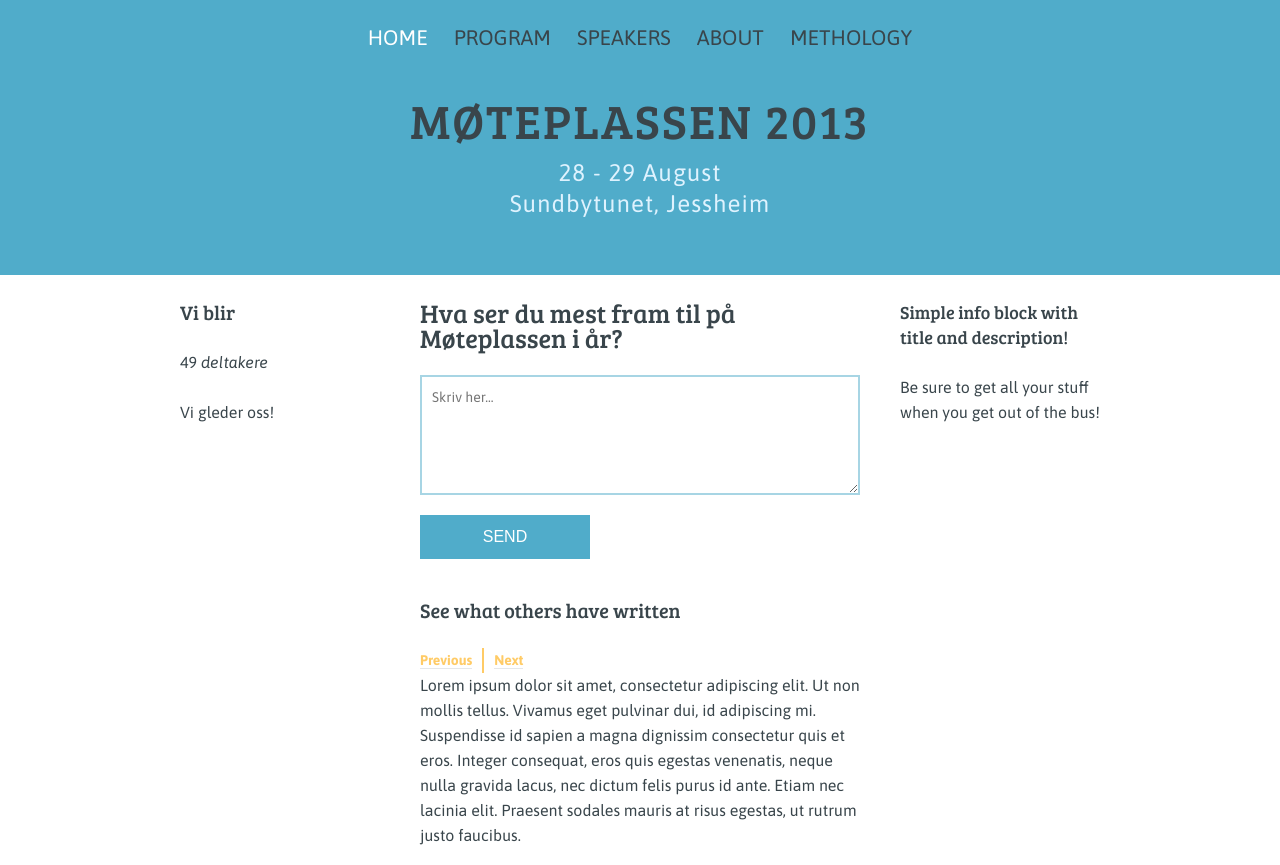
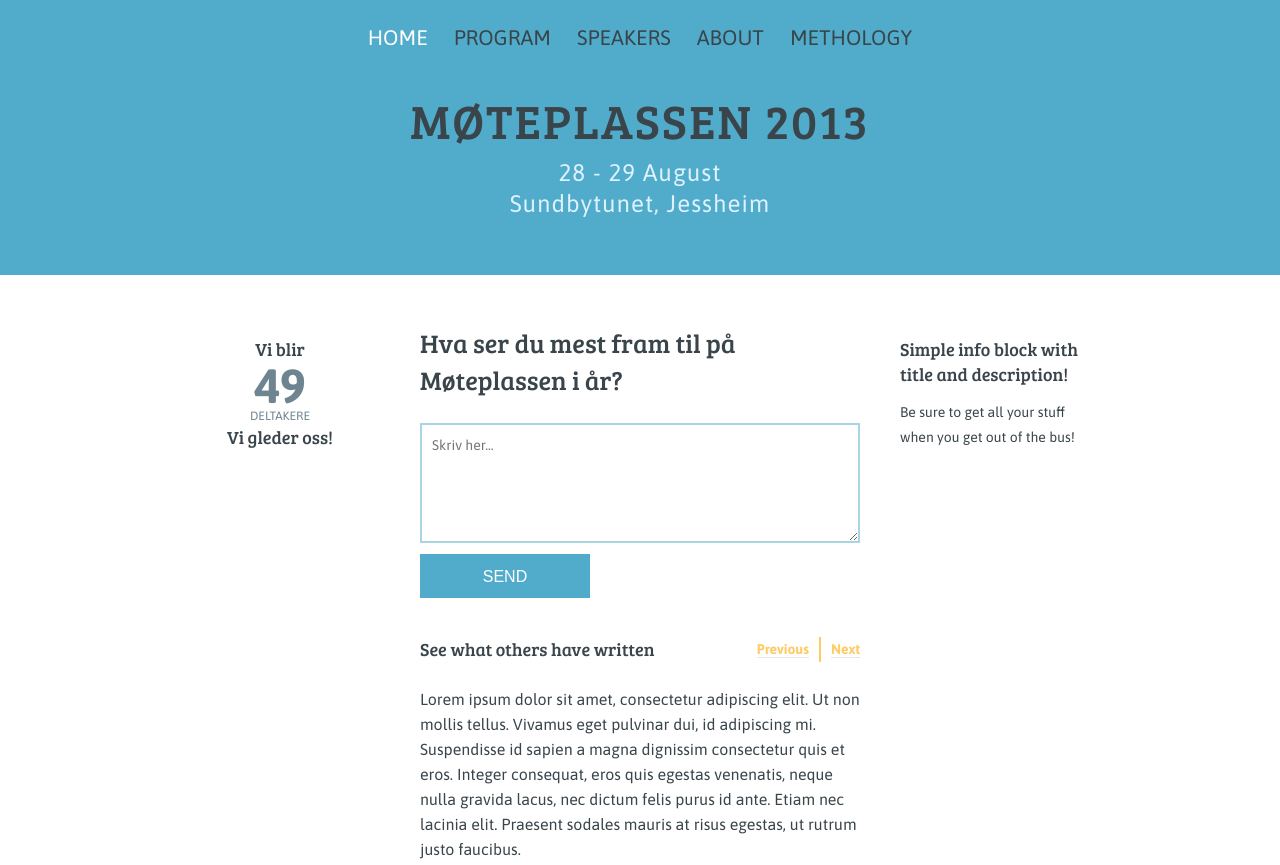
Before and after one commit to front/moteplassen-proto, a plain HTML site: page index.htm in a window 1280 px wide. Shown: the top 865 px of the page. Drawn offline with Linux system fonts and the light colour scheme.

Commit message:
Frontpage testimonials blocks

```diff
--- a/index.htm
+++ b/index.htm
@@ -10,7 +10,7 @@
   <link rel="stylesheet" href="http://fonts.googleapis.com/css?family=Asap:400,400italic,700,700italic">
   <link rel="stylesheet" href="stylesheets/style.css">
 </head>
-<body>
+<body class="page-home">
   <header id="header">
     <div class="l-row">
       <nav class="nav--main">
@@ -30,12 +30,12 @@
     </div>
   </header>
 
-  <div id="content" class="l-container">
+  <div id="content" class="l-container content--home">
     <div class="l-row">
       <div class="l-left-sidebar">
         <aside class="block--stats">
-          <h3>Vi blir</h3>
-          <p>49 <em>deltakere</em></p>
+          <h3 class="title">Vi blir</h3>
+          <div class="block--stats-count">49 <em>deltakere</em></div>
           <p>Vi gleder oss!</p>
         </aside>
       </div>
@@ -53,7 +53,7 @@
 
         <section class="testimonials--list">
           <header>
-            <h3>See what others have written</h3>
+            <h3 class="title">See what others have written</h3>
           </header>
 
           <ul class="pager pager--mini">
@@ -71,7 +71,7 @@
 
       <div class="l-right-sidebar">
         <aside class="block--text-info">
-          <h4>Simple info block with title and description!</h4>
+          <h4 class="title">Simple info block with title and description!</h4>
           <p>Be sure to get all your stuff when you get out of the bus!</p>
         </aside>
       </div>
--- a/sass/partials/layout/_layout.scss
+++ b/sass/partials/layout/_layout.scss
@@ -71,3 +71,8 @@
   @include padding-leader(1.5);
   @include padding-trailer(1.5);
 }
+
+// Page
+.content--home .l-row {
+  padding-top: em($base-line-height * 1);
+}
--- a/sass/partials/module/_module.scss
+++ b/sass/partials/module/_module.scss
@@ -15,3 +15,4 @@
 @import 'partials/sponsors';
 
 @import 'partials/testimonials';
+@import 'partials/blocks';
--- /dev/null
+++ b/sass/partials/module/partials/_blocks.scss
@@ -0,0 +1,40 @@
+.block--text-info {
+  .title {
+    @include margin-leader(0.5, 18px);
+    @include margin-trailer(0.5, 18px);
+  }
+  p {
+    @include adjust-font-size-to(14px);
+  }
+}
+
+.block--stats {
+  text-align: center;
+
+  .title, p {
+    @include adjust-font-size-to(18px);
+    @include margin-leader(0.5, 18px);
+    margin-bottom: 0;
+  }
+  p {
+    margin-top: 0;
+    font-family: $font-family-serif;
+  }
+}
+// 6e8591
+.block--stats-count {
+  @include adjust-font-size-to(48px);
+  color: #6E8591;
+  font-weight: 700;
+  line-height: 1;
+
+  em {
+    display: block;
+    margin-bottom: 0.25em;
+
+    font-size: em(12,48);
+    font-style: normal;
+    font-weight: 400;
+    text-transform: uppercase;
+  }
+}
--- a/sass/partials/module/partials/_testimonials.scss
+++ b/sass/partials/module/partials/_testimonials.scss
@@ -1,10 +1,32 @@
 .testimonials--form {
+  h2 {
+    @include adjust-leading-to(38/26, 26px);
+  }
   textarea {
+    @include margin-trailer(0.5);
     min-height: 120px;
     width: 100%;
+    vertical-align: top;
+  }
+  input {
+    vertical-align: top;
+  }
+}
+
+.testimonials--list {
+  header {
+    float: left;
+  }
+  .pager {
+    float: right;
+  }
+  .title {
+    @include adjust-font-size-to(18px);
+    @include margin-trailer(1, 18px);
+  }
+  article {
+    clear: both;
   }
 }
 
 .testimonials {}
-
-.testimonials {}
```
Also changed, not shown: stylesheets/style.css.
